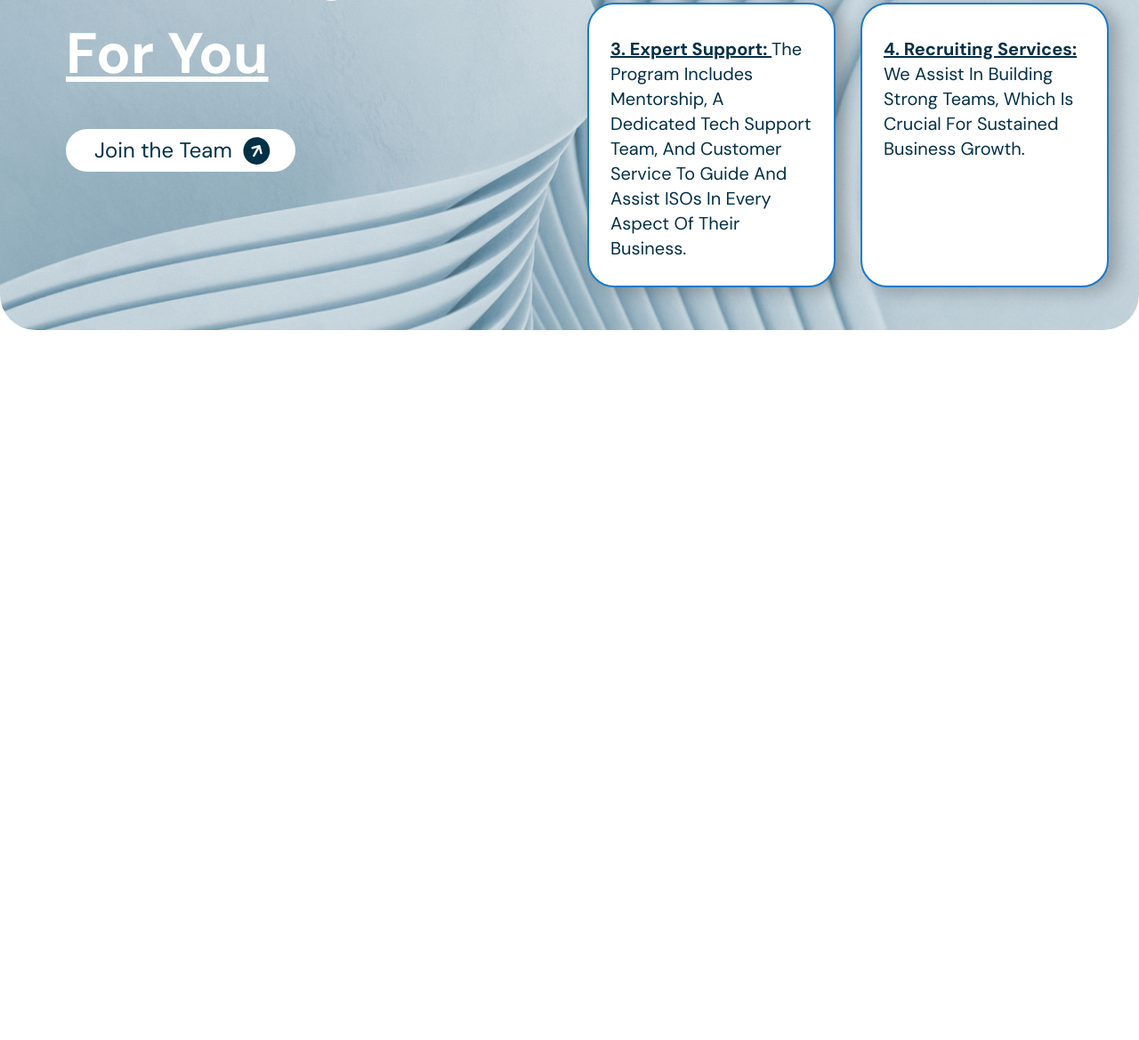
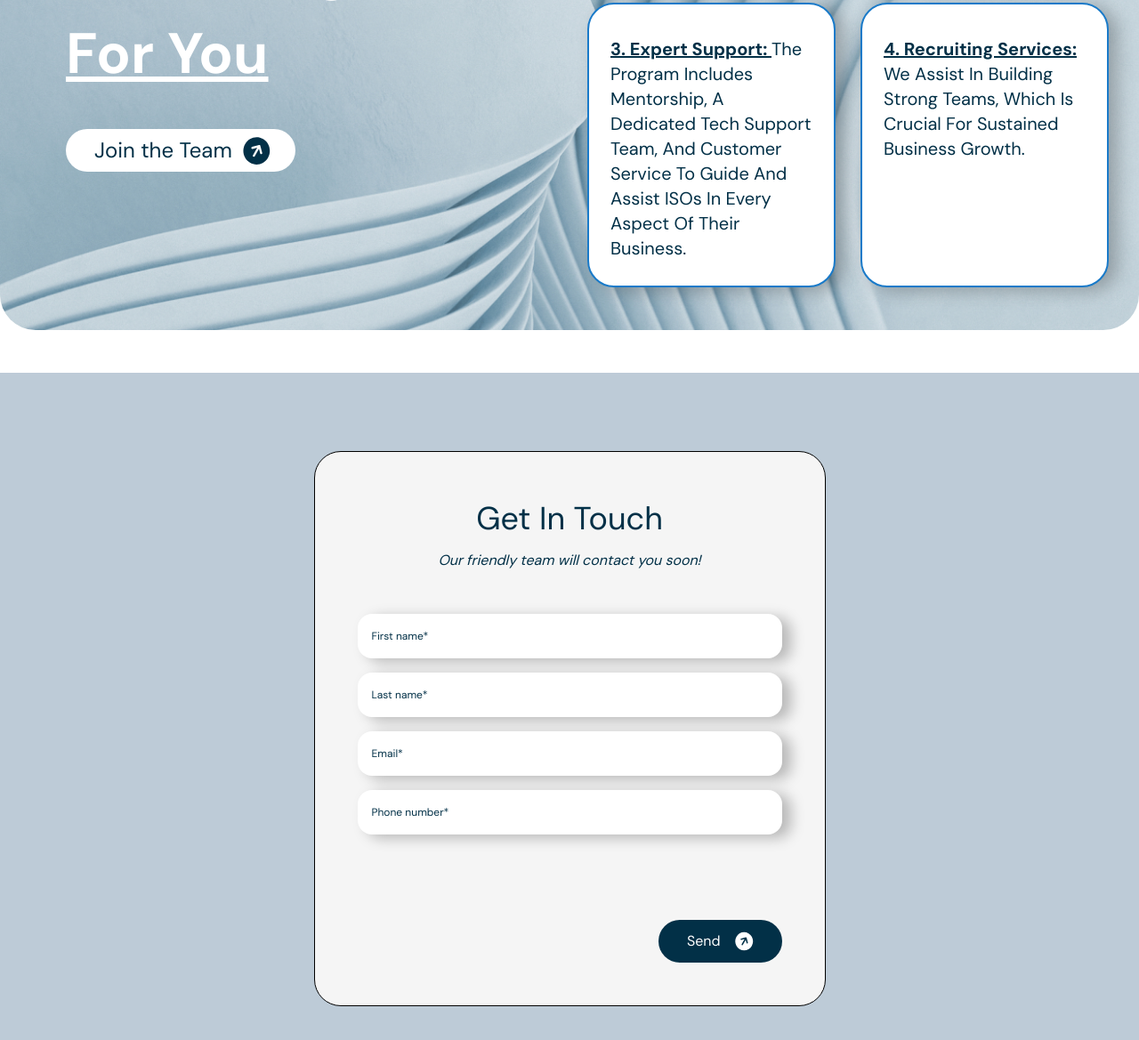
Before and after one commit to Abdulvahobjon/payment-platinum, a website: page public/index.html in a window 1280 px wide. Shown: the part 1283-2452 px from the top of the page at 89% size. Before the commit the page ends 1702 px from the top, so only its background shows below. Drawn offline with Linux system fonts and the light colour scheme.

Commit message:
contact section the end

```diff
--- a/public/index.html
+++ b/public/index.html
@@ -13,6 +13,7 @@
       /></a>
     </header>
 
+    <!-- 3 talik card  -->
     <section class="pt-12 pb-12">
       <h2 class="hidden">Join the Team</h2>
       <div
@@ -271,6 +272,8 @@
       </div>
     </section>
 
+
+    <!-- 4 talik card  -->
     <section class="pt-12 pb-12">
       <h2 class="hidden">Join the Team</h2>
       <div
@@ -343,5 +346,29 @@
         <div></div>
       </div>
     </section>
+
+
+    <!-- form -->
+
+    <section class="flex items-center justify-center bg-[rgba(145,168,189,0.60);] min-h-screen px-4">
+      <div class="max-w-[575px] w-full p-5 md:p-12 bg-[#F5F5F5] rounded-[30px] border border-black">
+        <h2 class="text-[#023047] text-4xl leading-normal text-center mb-2">Get In Touch</h2>
+        <p class="text-[#023047] font-sm text-center mb-6 md:mb-12"><i>Our friendly team will contact you soon!</i></p>
+
+        <form action="#" class="flex flex-col gap-4">
+          <input class="shadow-card-shadow-3 p-4 rounded-2xl placeholder:text-[#023047] text-xs leading-normal" type="text" placeholder="First name*">
+          <input class="shadow-card-shadow-3 p-4 rounded-2xl placeholder:text-[#023047] text-xs leading-normal" type="text" placeholder="Last name*">
+          <input class="shadow-card-shadow-3 p-4 rounded-2xl placeholder:text-[#023047] text-xs leading-normal" type="email" placeholder="Email*">
+          <input class="shadow-card-shadow-3 p-4 rounded-2xl placeholder:text-[#023047] text-xs leading-normal" type="number" placeholder="Phone number*">
+
+          <div class="flex justify-end mt-10 md:mt-20">
+            <button class="bg-[#023047] flex gap-4 items-center text-white leading-normal rounded-[42.5px] py-3 px-8">Send <svg xmlns="http://www.w3.org/2000/svg" width="21" height="22" viewBox="0 0 21 22" fill="none">
+              <path d="M15.2235 2.13544C10.4478 -0.700719 4.34047 0.982555 1.58321 5.89493C-1.17405 10.8073 0.462397 17.0894 5.23811 19.9255C10.0138 22.7617 16.1211 21.0784 18.8784 16.166C21.6357 11.2537 19.9992 4.9716 15.2235 2.13544ZM13.9175 13.485C13.8201 13.5123 13.7185 13.5196 13.6185 13.5064C13.5184 13.4933 13.4218 13.46 13.3342 13.4085C13.2467 13.357 13.1698 13.2882 13.1081 13.2061C13.0464 13.1241 13.001 13.0303 12.9745 12.9301L12.0381 9.39078L8.83172 15.1033C8.72986 15.2848 8.56209 15.4172 8.36532 15.4714C8.16855 15.5256 7.95889 15.4972 7.78247 15.3925C7.60604 15.2877 7.47731 15.1151 7.42459 14.9127C7.37186 14.7103 7.39946 14.4947 7.50132 14.3132L10.7077 8.6007L7.25958 9.53623C7.16198 9.56266 7.06027 9.56905 6.96027 9.55504C6.86027 9.54104 6.76392 9.50691 6.67674 9.45461C6.58956 9.4023 6.51325 9.33285 6.45216 9.25021C6.39108 9.16757 6.34642 9.07337 6.32073 8.97297C6.29504 8.87258 6.28882 8.76796 6.30243 8.66509C6.31605 8.56223 6.34923 8.46313 6.40008 8.37345C6.45093 8.28378 6.51845 8.20528 6.59879 8.14245C6.67913 8.07961 6.77072 8.03367 6.86832 8.00725L12.0999 6.58738C12.2959 6.53419 12.5044 6.56285 12.6799 6.66709C12.8555 6.77133 12.9838 6.94272 13.037 7.14389L14.4574 12.5142C14.484 12.6144 14.4912 12.719 14.4785 12.8221C14.4657 12.9252 14.4334 13.0246 14.3832 13.1148C14.333 13.205 14.2661 13.2841 14.1862 13.3476C14.1063 13.4112 14.015 13.4578 13.9175 13.485Z" fill="white"/>
+            </svg></button>
+          </div>
+        </form>
+      </div>
+    </section>
+
   </body>
 </html>
--- a/tailwind.config.js
+++ b/tailwind.config.js
@@ -5,7 +5,8 @@ module.exports = {
     extend: {
       boxShadow:{
         "card-shadow": "20px 4px 50px 0px rgba(0, 0, 0, 0.25)",
-        "card-shadow-2":"10px 4px 20px 0px rgba(0, 0, 0, 0.25);"
+        "card-shadow-2":"10px 4px 20px 0px rgba(0, 0, 0, 0.25);",
+        "card-shadow-3":"10px 4px 15px 0px rgba(0, 0, 0, 0.25);"
       }
     },
   },
```
Also changed, not shown: public/css/styles.css.
